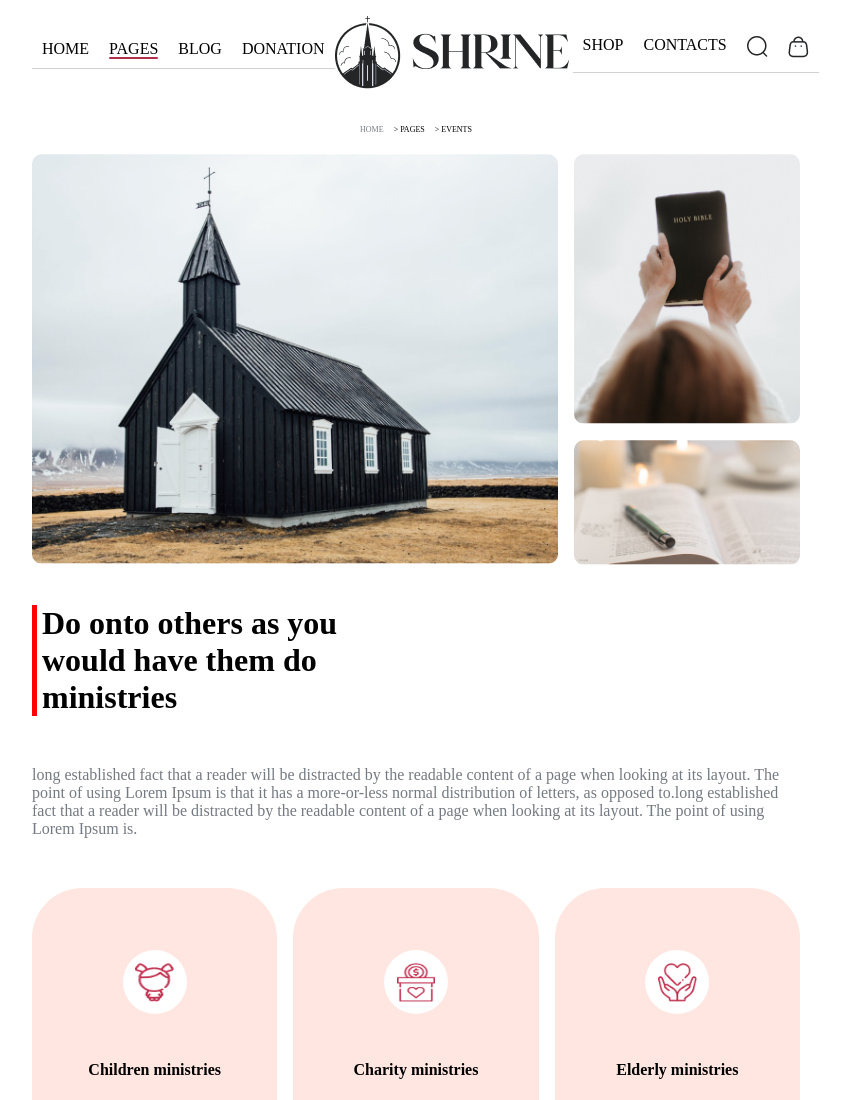
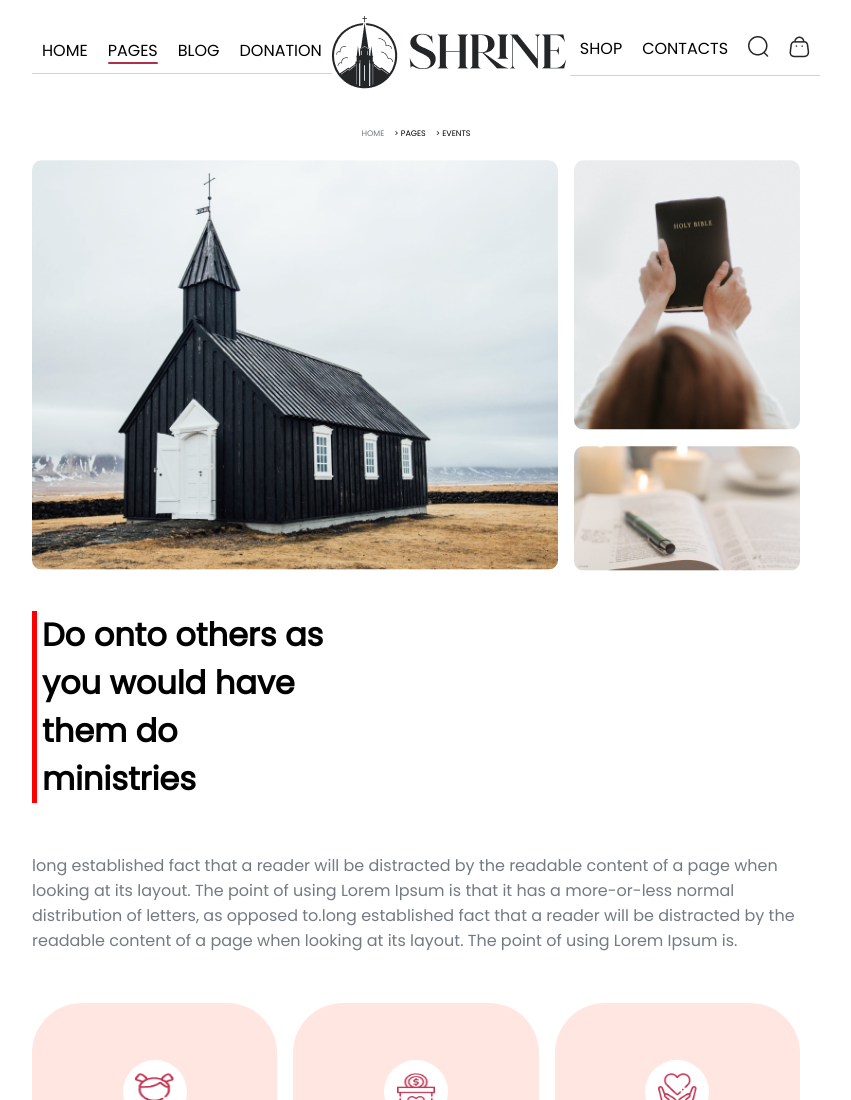
Before and after one commit to apu-itobuz/shrine-page, a plain HTML site: page index.html in a window 1280 px wide. Shown: the top 1100 px of the page, without its empty margins (224-1075 px from the left). Drawn offline with Linux system fonts and the light colour scheme.

Commit message:
remove comments

```diff
--- a/index.html
+++ b/index.html
@@ -17,10 +17,10 @@
       </div>
       <div class="header-right">
         <div class="srch-icon">
-          <a href="javascript:void(0)"><img src="images/navber/Search.png" alt=""></a>
+          <a href="javascript:void(0)"><img src="images/navber/search.png" alt="search"></a>
         </div>
         <div class="menu-trigger">
-          <a href="javascript:void(0)"><img src="images/navber/trepleBar.png" alt=""></a>
+          <a href="javascript:void(0)"><img src="images/navber/trepleBar.png" alt="trepleBar"></a>
         </div>
       </div>
     </nav>
@@ -33,12 +33,12 @@
           <li><a href="">BLOG</a></li>
           <li><a href="">DONATION</a></li>
         </ul>
-        <div class="navImage"><img src="images/navber/nav.png" alt=""></div>
+        <div class="navImage"><img src="images/navber/nav.png" alt="nav"></div>
         <ul>
           <li><a href="">SHOP</a></li>
           <li><a href="">CONTACTS</a></li>
-          <li><a href=""><img src="images/navber/Search.png" alt=""></a></li>
-          <li><a href=""><img src="images/navber/Bag.png" alt=""></a></li>
+          <li><a href=""><img src="images/navber/search.png" alt="search"></a></li>
+          <li><a href=""><img src="images/navber/bag.png" alt=""></a></li>
         </ul>
       </div>
     </nav>
@@ -83,7 +83,7 @@
       <div class="cards">
         <div class="cardChildren card">
           <div class="circle">
-            <img src="images/card-section/tady.png" alt="400" />
+            <img src="images/card-section/tady.png" alt="tady" />
           </div>
           <h4>Children ministries</h4>
           <p>
@@ -97,7 +97,7 @@
         </div>
         <div class="cardCharity card">
           <div class="circle">
-            <img src="images/card-section/hear-box.png" alt="400" />
+            <img src="images/card-section/hear-box.png" alt="hear" />
           </div>
           <h4>Charity ministries</h4>
           <p>
@@ -111,7 +111,7 @@
         </div>
         <div class="cardElderly card">
           <div class="circle">
-            <img src="images/card-section/heart.png" alt="400" />
+            <img src="images/card-section/heart.png" alt="heart" />
           </div>
           <h4>Elderly ministries</h4>
           <p>
@@ -294,7 +294,7 @@
 
         <div class="evenCard">
           <div class="evenCardImage">
-            <img src="images/event-section/walking-together.png" alt="" />
+            <img src="images/event-section/walking-together.png" alt="together" />
           </div>
           <div class="evenCardEnfo">
             <div class="evenDate">
@@ -332,7 +332,7 @@
     <!-- FOOTER-SECTION -->
     <div class="footerSection">
       <div class="footerInfo">
-        <div class="footerLogo"><img src="images/logo.png" alt="" /></div>
+        <div class="footerLogo"><img src="images/logo.png" alt="logo" /></div>
         <div class="footerInfoPara">
           <p>
             Lorem ipsum dolor sit amet, consectetur adipiscing elit, sed do
@@ -423,7 +423,7 @@
         <div class="CopyrightText">
           <p>Copyright © 2022 Shrine | All Rights Reserved </p>
         </div>
-        <div class="icon"><img src="images/icon.png" alt=""></div>
+        <div class="icon"><img src="images/icon.png" alt="icon"></div>
       </div>
     </div>
 
--- a/style.scss
+++ b/style.scss
@@ -1,23 +1,30 @@
+@import url('https://fonts.googleapis.com/css2?family=Poppins&display=swap');
+
 * {
   margin: 0;
   padding: 0;
   box-sizing: border-box;
+  font-family: Poppins;
 }
-*a{
+
+a {
   color: #000;
 }
+
 * ul li {
   list-style-type: none
+}
 
-}
-* ul li a{
+* ul li a {
   text-decoration: none;
 }
+
 // nav-----------------------------------------
-nav.desk-view{
+nav.desk-view {
   display: none;
 }
-nav.mob-view{
+
+nav.mob-view {
   display: flex;
   justify-content: space-between;
   width: 60%;
@@ -25,26 +32,31 @@ nav.mob-view{
   align-items: center;
   padding: 10px 0;
 }
-.logo-wrap{
+
+.logo-wrap {
   width: 130px;
 }
-.logo-wrap img{
+
+.logo-wrap img {
   width: 100%;
 }
-.header-right{
+
+.header-right {
   display: flex;
 }
-.srch-icon{
+
+.srch-icon {
   margin-right: 15px;
 }
 
 // navOption---------------
-.navOption{
+.navOption {
   width: 40%;
   margin: auto;
 
 }
-.navOption ul{
+
+.navOption ul {
   display: flex;
   align-items: center;
   justify-content: center;
@@ -53,33 +65,15 @@ nav.mob-view{
   margin-top: 10px;
 
 }
-.naveOptionHome{
+
+.naveOptionHome {
   color: #747A82;
 }
 
 
 
 
-// nav{
-//   width: 60%;
-//   margin: auto;
-//   display: flex;
-//   flex-direction: column;
-//   justify-content: center;
-//   align-items: center;
-// }
-// .navOption{
-//   display: flex;
-//   align-items: center;
-//   justify-content: center;
-//   font-size: 12px;
-//   }
-//   .navOption ul li:nth-child(1){
-//     a{
-//       color: #747A82;
 
-//     }
-//   }
 // hero-section
 .heroSection {
   width: 60%;
@@ -102,13 +96,15 @@ nav.mob-view{
   object-position: center center;
   border-radius: 10px;
 }
+
 .heroSecGirl {
-  // height: 400px
+
   width: 100%;
   display: flex;
   flex-direction: column;
   gap: 1rem;
 }
+
 .heroSecGirl img {
   height: 100%;
   width: 100%;
@@ -116,6 +112,7 @@ nav.mob-view{
   object-position: center center;
   border-radius: 10px;
 }
+
 .notebook img {
   height: 100%;
   width: 100%;
@@ -133,14 +130,17 @@ nav.mob-view{
   width: 60%;
   margin: auto;
 }
+
 .cards {
   display: flex;
   flex-direction: column;
   gap: 1rem;
 }
+
 .cardHeading h2 {
   font-size: 2rem;
 }
+
 .cardPara p {
   color: #747a82;
 }
@@ -158,15 +158,18 @@ nav.mob-view{
   text-align: center;
   padding: 1rem;
 }
+
 .cardHeading h2 {
   border-left: 5px solid rgb(255, 0, 0);
   padding-left: 5px;
 }
+
 .card p {
   line-height: 23px;
   font-weight: 100;
   color: #747a82;
 }
+
 .circle {
   height: 4rem;
   width: 4rem;
@@ -176,15 +179,18 @@ nav.mob-view{
   align-items: center;
   justify-content: center;
 }
+
 .circle img {
   height: 60%;
   width: 60%;
 }
+
 .learnMore {
   display: flex;
   gap: 10px;
   align-items: center;
 }
+
 .arrow {
   height: 1.5rem;
   width: 1.5rem;
@@ -192,6 +198,7 @@ nav.mob-view{
   background-color: #c0304f;
   color: #fff;
 }
+
 // even-section
 *p {
   color: #747a82;
@@ -205,6 +212,7 @@ nav.mob-view{
   flex-direction: column;
   gap: 1rem;
 }
+
 .evenCards {
   display: flex;
   flex-direction: column;
@@ -212,6 +220,7 @@ nav.mob-view{
   width: 100%;
   margin: auto;
 }
+
 .evenCard {
   border: 2px solid rgba(116, 122, 130, 0.0588235294);
   border-radius: 17px;
@@ -219,6 +228,7 @@ nav.mob-view{
   margin: auto;
   margin-top: 5%;
 }
+
 .evenCardEnfo {
   padding: 10px;
   display: flex;
@@ -230,6 +240,7 @@ nav.mob-view{
   color: #747a82;
   margin-top: 10px;
 }
+
 .evenHeading h2 {
   border-left: 5px solid rgb(255, 0, 0);
   padding-left: 5px;
@@ -238,14 +249,17 @@ nav.mob-view{
 .evenCardImage {
   width: 100%;
 }
+
 .evenCardImage img {
   width: 100%;
   object-fit: cover;
   object-position: cover cover;
 }
+
 .evenCardHeading {
   width: 100%;
 }
+
 .evenTime {
   display: flex;
   flex-direction: row;
@@ -261,7 +275,8 @@ nav.mob-view{
   border: none;
   border-radius: 10px;
 }
-.box{
+
+.box {
   width: 1rem;
   height: 1rem;
   border: 1px solid #DDDDDD;
@@ -269,35 +284,40 @@ nav.mob-view{
   display: flex;
   align-items: center;
 }
-.evenBox{
+
+.evenBox {
   display: flex;
   gap: 5px;
   align-items: center;
   margin: auto;
 
 }
-.noOne{
+
+.noOne {
   background-color: #d03859;
   color: #fff;
 
 }
+
 // .footer-section
-.footerSection{
+.footerSection {
   padding: 20px;
   width: 60%;
   margin: auto;
   background-color: #0d0b0b;
 
 }
-.footerPart{
+
+.footerPart {
   border-bottom: 2px solid #393636;
   border-top: 2px solid #393636;
   display: flex;
   flex-direction: column;
   width: 100%;
   padding: 10px;
-  // margin: 20px;
+
 }
+
 .footerLinks {
   display: flex;
   flex-direction: column;
@@ -315,7 +335,8 @@ color: #fff;
   line-height: 25px;
 
 }
-.footerInfo{
+
+.footerInfo {
   display: flex;
   flex-direction: column;
   align-items: center;
@@ -323,89 +344,103 @@ color: #fff;
   color: #fff;
 
 }
-.footerInfoPara{
+
+.footerInfoPara {
   width: 80%;
   text-align: center;
 }
-.footerLinks a{
+
+.footerLinks a {
   color: #747a82;
 }
-.footerLinks ul li:nth-child(1){
-  a{
+
+.footerLinks ul li:nth-child(1) {
+  a {
     color: #fff;
   }
 }
-.formHeading{
+
+.formHeading {
   color: #fff;
   text-align: center;
 }
-.footerForm{
+
+.footerForm {
   display: flex;
   flex-direction: column;
   align-items: center;
   gap: 20px;
 }
-.subscribe{
+
+.subscribe {
   background-color: #c0304f;
   color: #fff;
   padding: 10px;
   border: none;
   border-radius: 10px;
 }
-.formPara{
+
+.formPara {
   text-align: center;
 }
-.inputEmail{
+
+.inputEmail {
   border: none;
   padding: 10px;
   font-size: 10px;
   border-radius: 10px;
   background-color: #2F3032;
 }
-.icon img{
+
+.icon img {
   width: 100%;
 }
 
-.CopyrightText{
+.CopyrightText {
   text-align: center;
 }
-.footerIcon{
+
+.footerIcon {
   display: flex;
   flex-direction: column;
   gap: 20px;
   margin-top: 10px;
 }
+
 //-----------------BREAK-POINT--------------
 @media only screen and (min-width: 768px) {
-  .mob-view{
+  .mob-view {
     display: none !important;
   }
+
   .desk-view {
     display: block !important;
     width: 60% !important;
     margin: 0 auto;
   }
 
-  .navSaction{
+  .navSaction {
     display: flex;
     justify-content: space-around;
     align-items: center;
-    // border-bottom: 1px solid #ccc;
+
     width: 100%;
     margin-top: 1rem;
   }
 
-.navSaction ul{
+  .navSaction ul {
     display: flex;
     border-bottom: 1px solid #d2d2d2;
-  // gap: 10px;
+
   }
+
   .navSaction ul li {
     margin: 0 10px;
     padding-bottom: 10px;
-  // font-size: 10px;
+
   }
-.navOption ul{
+
+  .navOption ul {
     display: flex;
     align-items: center;
     justify-content: center;
@@ -415,10 +450,12 @@ color: #fff;
 
   }
 
-.navSaction ul li.current-menu-item{
+  .navSaction ul li.current-menu-item {
     position: relative;
   }
-.navSaction ul li.current-menu-item:after{ //---------------------
+
+  .navSaction ul li.current-menu-item:after {
+    //---------------------
     width: 100%;
     height: 2px;
     border-radius: 2px;
@@ -429,14 +466,6 @@ color: #fff;
     left: 0;
   }
 
-
-    // .navImage{
-    //   position: relative;
-    //   background: #fff;
-    //   padding: 0px 20px 10px 20px;
-    //   bottom: -15px;
-    // }
-
   //hero--------------------------------------
 
   .heroSection {
@@ -446,11 +475,13 @@ color: #fff;
     flex-direction: row;
     gap: 1rem;
   }
+
   .heroSecHouse {
     height: 410px;
     width: 70%;
 
   }
+
   .heroSecHouse img {
     height: 100%;
     width: 100%;
@@ -458,24 +489,29 @@ color: #fff;
     object-position: center center;
     border-radius: 10px;
   }
+
   .heroSecGirl {
     width: 30%;
     display: flex;
     flex-direction: column;
     gap: 1rem;
   }
+
   .girl {
     height: 270px;
   }
+
   .heroSecGirl img {
     height: 100%;
     width: 100%;
     object-fit: cover;
     object-position: center center;
   }
+
   .notebook {
     height: 125px;
   }
+
   .notebook img {
     height: 100%;
     width: 100%;
@@ -487,35 +523,43 @@ color: #fff;
   .card {
     width: 50%;
   }
+
   .evenCard {
     width: 30%;
   }
+
   .card p {
     line-height: 20px;
     font-weight: 100;
     color: #747a82;
     text-align: center;
   }
+
   .cardHeading h2 {
     width: 60%;
   }
+
   .cards {
     display: flex;
     flex-direction: row;
     gap: 1rem;
   }
+
   // even-section
   .evenInfo {
     display: flex;
     flex-direction: row;
     justify-content: space-between;
   }
+
   .evenHeading {
     width: 30%;
   }
+
   .evenPara {
     width: 40%;
   }
+
   .evenCards {
     display: flex;
     flex-direction: row;
@@ -523,33 +567,37 @@ color: #fff;
     width: 100%;
     margin: auto;
   }
+
   .evenCardPara p {
     width: 100%;
   }
 
   // footer-section
 
-.footerInfo{
+  .footerInfo {
     flex-direction: row;
     justify-content: space-between;
   }
-.footerLinks{
+
+  .footerLinks {
     flex-direction: row;
     text-align: start;
   }
-.formPara{
+
+  .formPara {
     text-align: start;
   }
-.footerForm{
+
+  .footerForm {
     text-align: start;
     align-items: flex-start;
   }
 
-.formPara{
+  .formPara {
     text-align: start;
   }
 
-.footerIcon{
+  .footerIcon {
     padding: 20px 0px;
 
     flex-direction: row;
@@ -573,19 +621,13 @@ color: #fff;
     width: 40%;
   }
 
-  .footerPart{
+  .footerPart {
     flex-direction: row;
   }
-  .footerInfoPara{
+
+  .footerInfoPara {
     width: 40%;
   }
-  // .formHeading{
-  //   text-align: start;
-  // }
-  // .formPara{
-  //   text-align: start;
-  // }
-  // .formInput{
-  //   text-align: start;
-  // }
+
+
 }
```
Also changed, not shown: style.css, 1 other file. Lines whose indentation alone changed are shown as unchanged.
